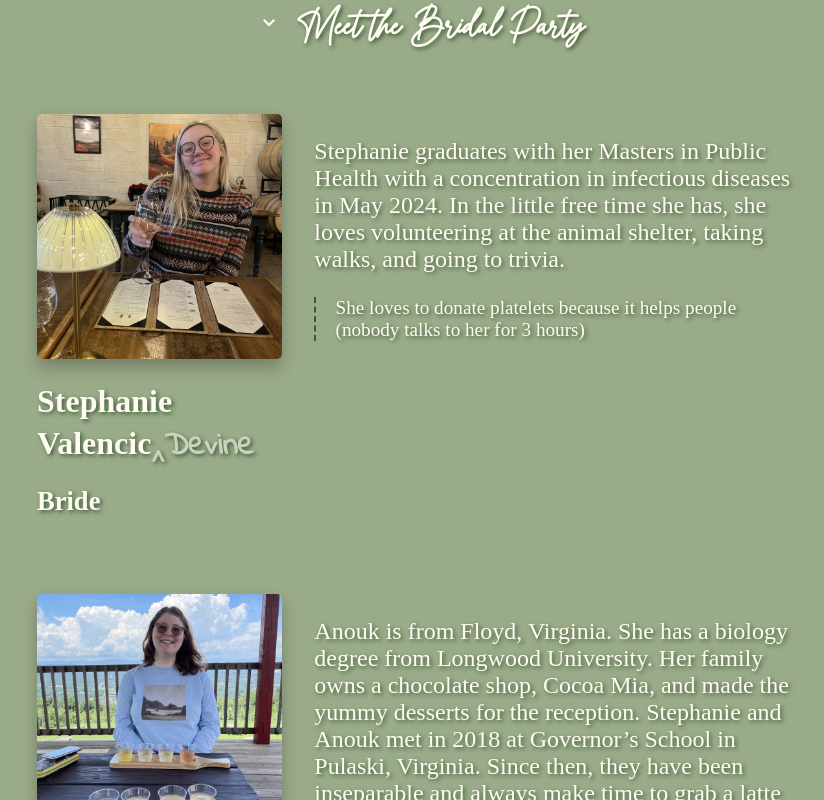
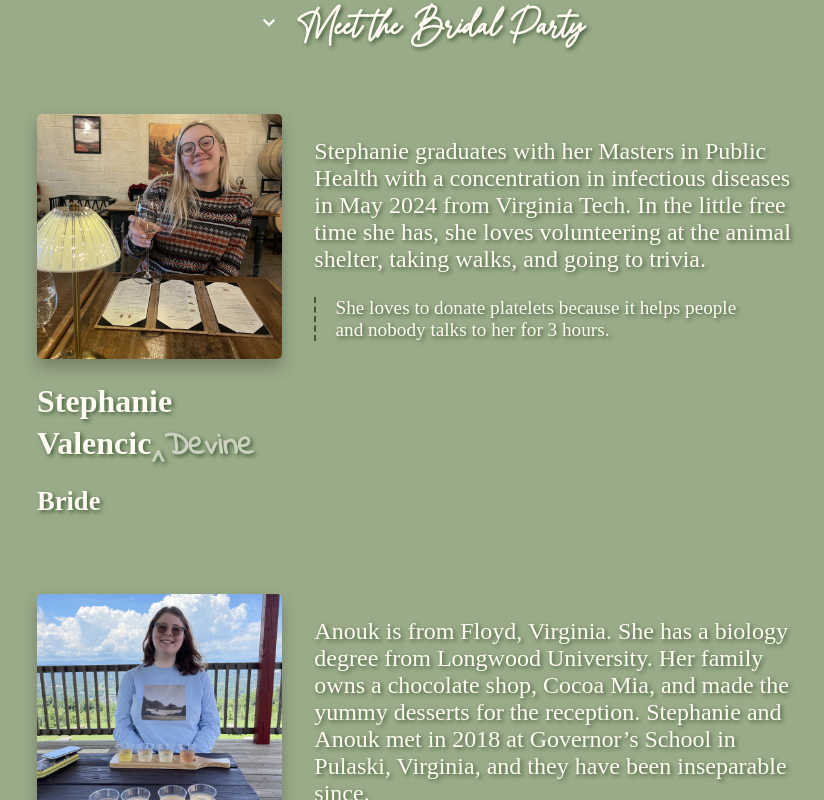
Before and after one commit to jdvne/devines.org, a React (Vite) app: page /wedding in a window 1280 px wide. Shown: the part 5360-6160 px from the top of the page, without its empty margins (219-1043 px from the left). Built offline with nearby package versions, Linux system fonts and the light colour scheme; a web font is replaced by a local one.

Commit message:
fix: updated bios

```diff
--- a/src/pages/Wedding.jsx
+++ b/src/pages/Wedding.jsx
@@ -196,12 +196,12 @@ export function Wedding() {
             }
             role="Bride"
             bio="Stephanie graduates with her Masters in Public Health with a
-              concentration in infectious diseases in May 2024. In the little
-              free time she has, she loves volunteering at the animal shelter,
-              taking walks, and going to trivia."
+              concentration in infectious diseases in May 2024 from Virginia
+              Tech. In the little free time she has, she loves volunteering at
+              the animal shelter, taking walks, and going to trivia."
             image={steph}
-            fact="She loves to donate platelets because it helps people
-              (nobody talks to her for 3 hours)"
+            fact="She loves to donate platelets because it helps people and
+              nobody talks to her for 3 hours."
           />
           <Partier
             name="Anouk Rudd"
@@ -209,9 +209,8 @@ export function Wedding() {
             bio="Anouk is from Floyd, Virginia. She has a biology degree from
               Longwood University. Her family owns a chocolate shop, Cocoa Mia,
               and made the yummy desserts for the reception. Stephanie and
-              Anouk met in 2018 at Governor’s School in Pulaski, Virginia.
-              Since then, they have been inseparable and always make time to
-              grab a latte and a not-so-quick shopping trip."
+              Anouk met in 2018 at Governor’s School in Pulaski, Virginia, and
+              they have been inseparable since."
             image={anouk}
             fact="Anouk enjoys going on the Virginia Department of Health's
               website to read the health department inspection records for
@@ -225,8 +224,7 @@ export function Wedding() {
               leader in the Army at Fort Carson. She loves spending as much
               time as possible outside and adventuring around the state.
               Stephanie and Kaity met in 2020 in the Virginia Tech Corps of
-              Cadets. While they only lived together for a year, they were in
-              each other’s rooms enough that you would never know."
+              Cadets and lived together their senior year."
             image={kaity}
             fact="Kaity doesn't have a fun fact. :("
           />
```
